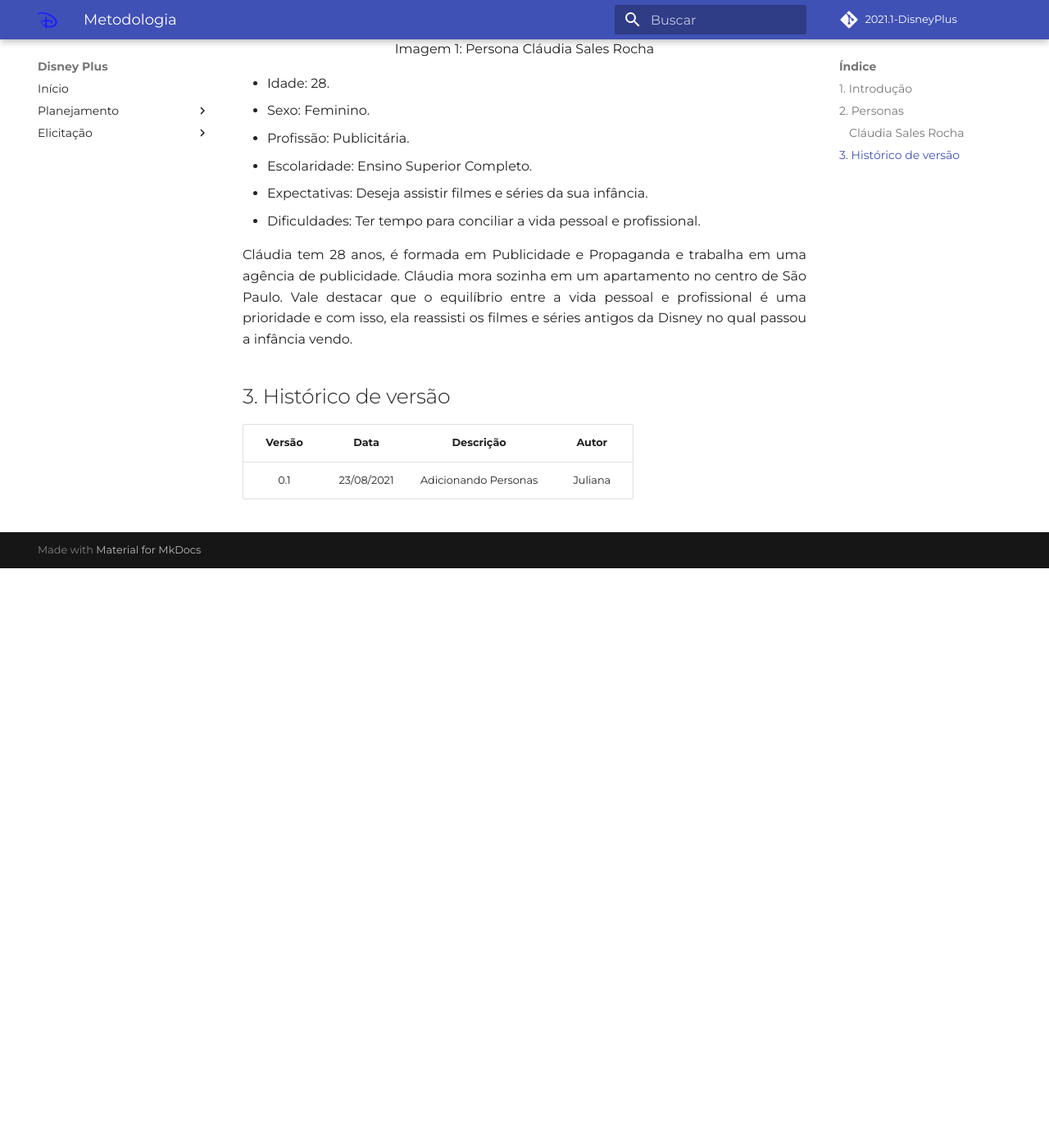
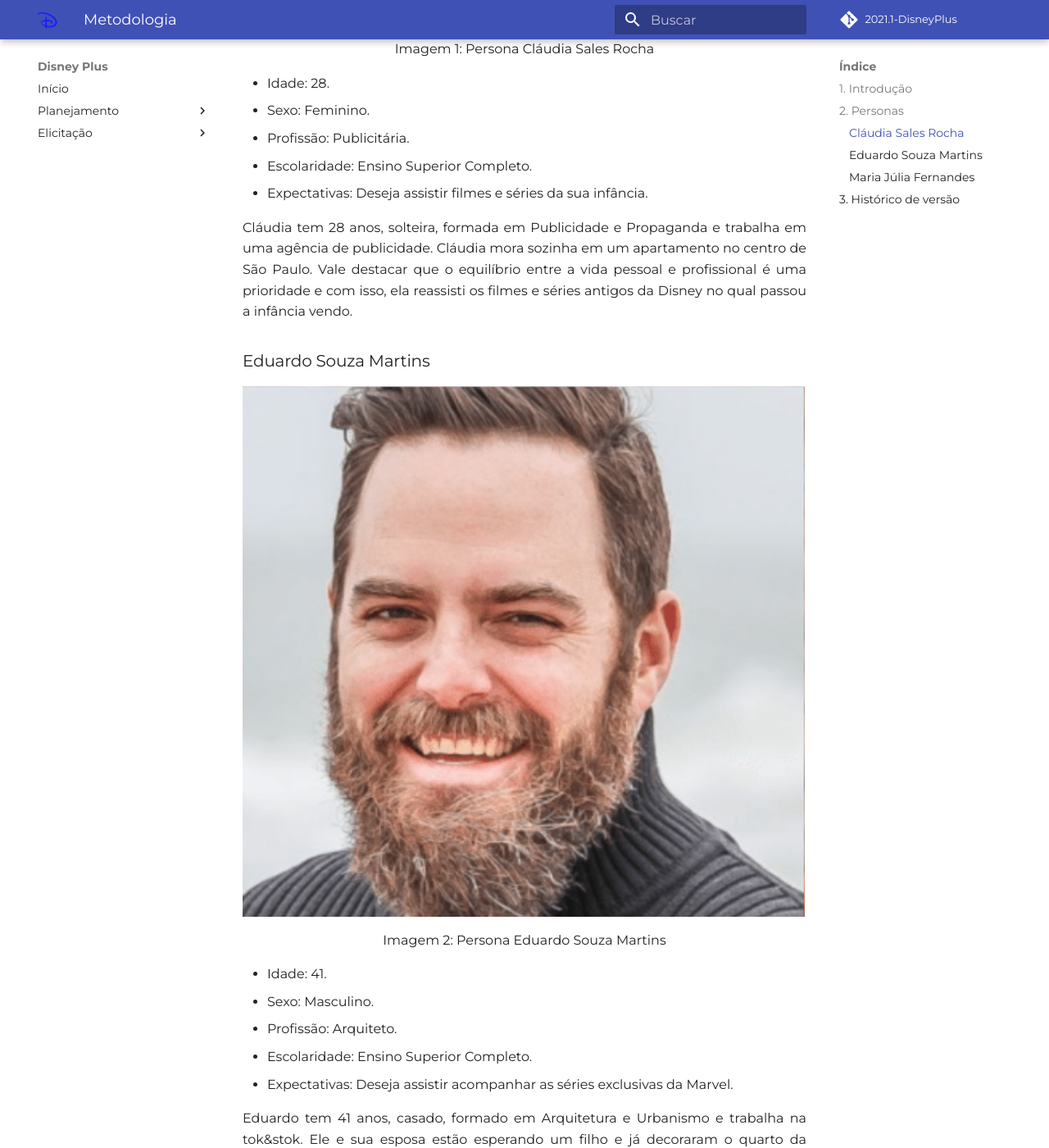
Before and after one commit to Requisitos-de-Software/2021.1-DisneyPlus, an MkDocs documentation site: the page built from docs/elicitacao/personas.md, in a window 1280 px wide and 1400 px high, scrolled down 1110 px. Shown: the whole window at 82% size. Built offline with MkDocs 1.6.1 and Material for MkDocs 9.7.7, drawn with Linux system fonts in a browser that asks for light colours; some web fonts are replaced; comment, search, counter and statistics services are not loaded; before the commit the page ends 1803 px from its top, so only the background shows below that; some of the changed text lies outside the part shown.

Commit message:
Add Persona Eduardo e Maria

```diff
--- a/docs/elicitacao/personas.md
+++ b/docs/elicitacao/personas.md
@@ -14,11 +14,32 @@
 - Profissão: Publicitária.
 - Escolaridade: Ensino Superior Completo.
 - Expectativas: Deseja assistir filmes e séries da sua infância.
-- Dificuldades: Ter tempo para conciliar a vida pessoal e profissional.
 
-Cláudia tem 28 anos, é formada em Publicidade e Propaganda e trabalha em uma agência de publicidade. Cláudia mora sozinha em um apartamento no centro de São Paulo. Vale destacar que o equilíbrio entre a vida pessoal e profissional é uma prioridade e com isso, ela reassisti os filmes e séries antigos da Disney no qual passou a infância vendo.
+Cláudia tem 28 anos, solteira, formada em Publicidade e Propaganda e trabalha em uma agência de publicidade. Cláudia mora sozinha em um apartamento no centro de São Paulo. Vale destacar que o equilíbrio entre a vida pessoal e profissional é uma prioridade e com isso, ela reassisti os filmes e séries antigos da Disney no qual passou a infância vendo.
 
+### Eduardo Souza Martins
+![Eduardo Souza Martins](../assets/eduardo.png)
+<center>Imagem 2: Persona Eduardo Souza Martins</center>
 
+- Idade: 41.
+- Sexo: Masculino.
+- Profissão: Arquiteto.
+- Escolaridade: Ensino Superior Completo.
+- Expectativas: Deseja assistir acompanhar as séries exclusivas da Marvel.
+
+Eduardo tem 41 anos, casado, formado em Arquitetura e Urbanismo e trabalha na tok&stok. Ele e sua esposa estão esperando um filho e já decoraram o quarto da criança com heróis da Marvel. Além disso, ele acompanha toda semana os lançamentos das séries exclusivas da Marvel na Disney+ e, quando possível, maratona os filmes com a sua esposa.
+
+### Maria Júlia Fernandes
+![Maria Júlia Fernandes](../assets/maria.png)
+<center>Imagem 3: Persona Maria Júlia Fernandes</center>
+
+- Idade: 53.
+- Sexo: Feminino.
+- Profissão: Advogada.
+- Escolaridade: Doutoranda em direito.
+- Expectativas: Deseja assistir filmes da Pixar com a família.
+
+Maria tem 53 anos, casada, tem duas filhas, é doutoranda em direito e trabalha na procuradoria da justiça. Suas filhas são crianças, fãs da Disney e no ano passado viajaram para o parque da Disney na Flórida. Elas assistem filmes das princesas todos os dias e a programação de domingo da família é assistir filmes da Pixar.
 
 ## 3. Histórico de versão
 
```
